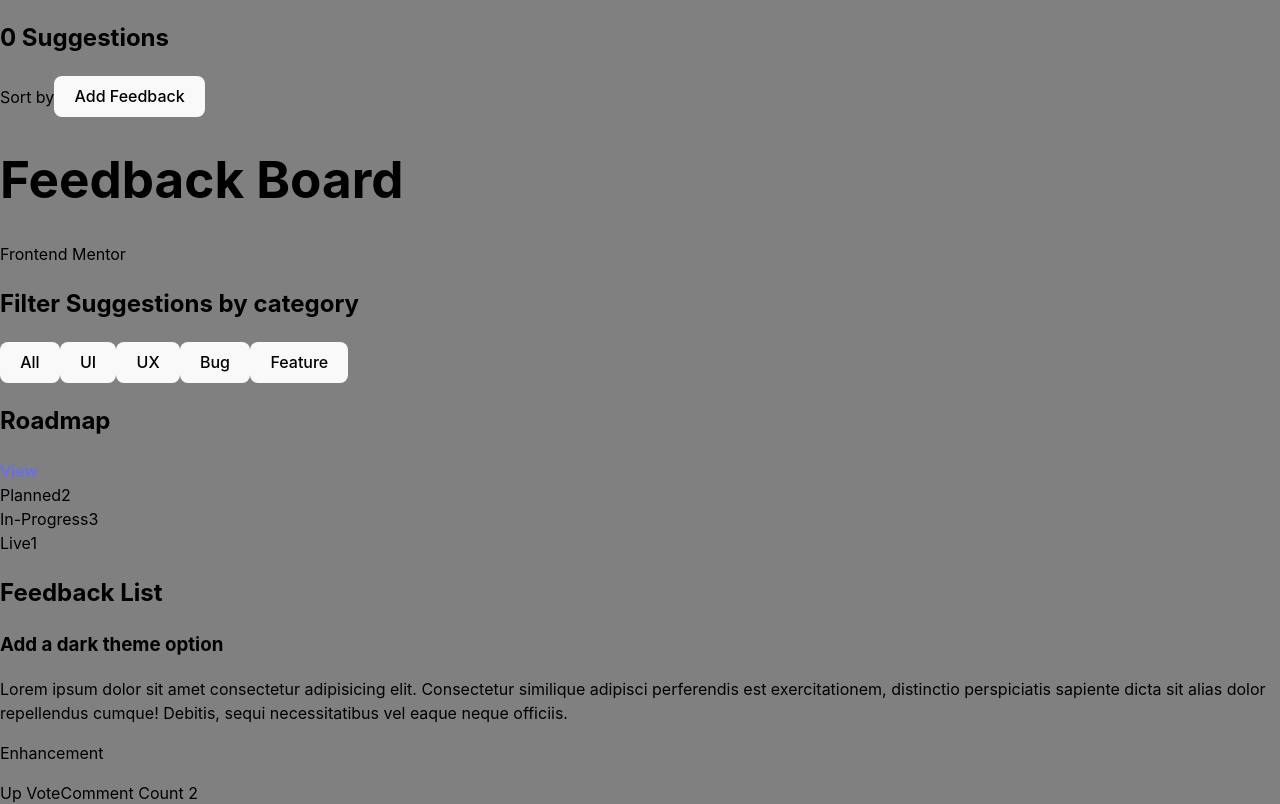
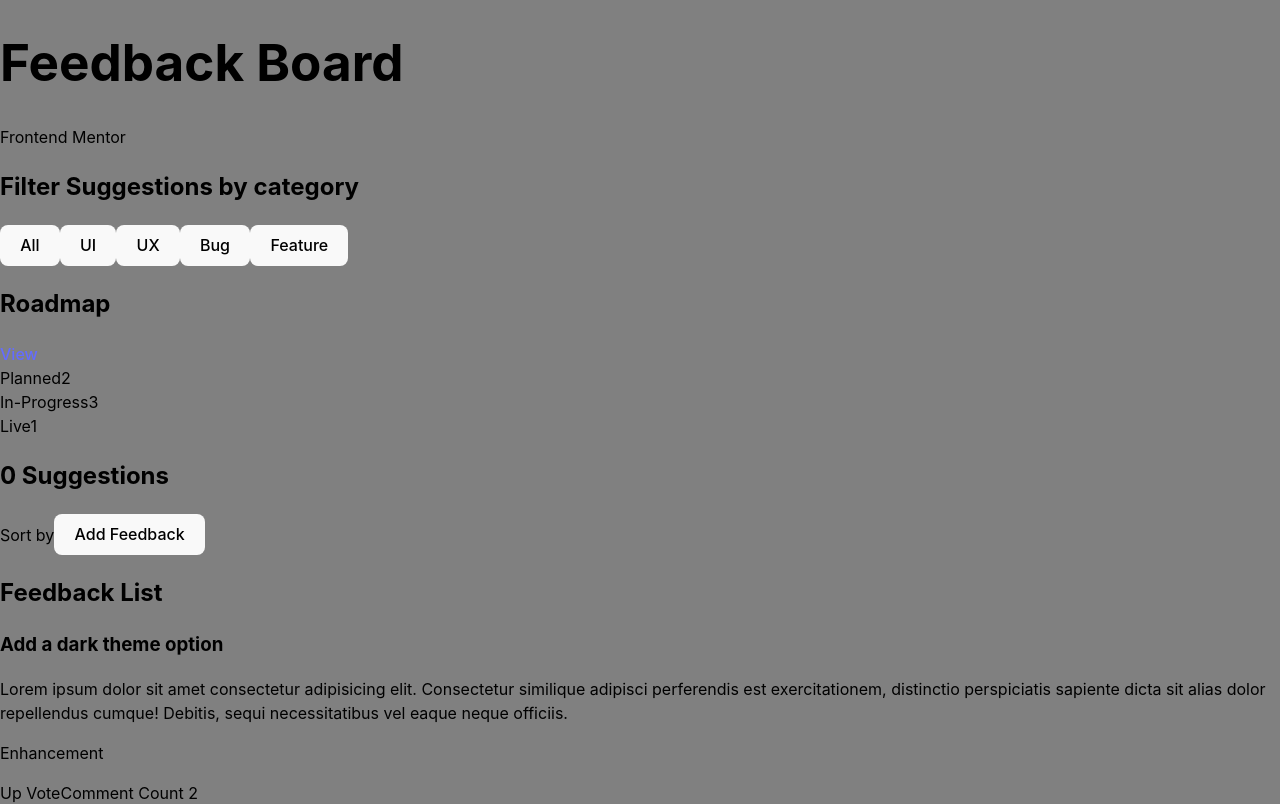
Before and after one commit to crsecu/productFeedbackApp, a React app: page /feedbackBoard in a window 1280 px wide. Shown: the top 804 px of the page. Built offline with nearby package versions, Linux system fonts and the light colour scheme; the HTML template or start-up script is replaced by a standard one.

Commit message:
refactored routing by removing layout route; switched to rendering components individually for improved structure and semantics

```diff
--- a/src/App.tsx
+++ b/src/App.tsx
@@ -1,5 +1,4 @@
 import { RouterProvider, createBrowserRouter } from "react-router-dom";
-import Layout from "./ui/Layout";
 import Home from "./ui/Home";
 import FeedbackBoard from "./features/feedback/FeedbackBoard";
 import Roadmap from "./features/roadmap/Roadmap";
@@ -14,10 +13,6 @@ const router = createBrowserRouter([
     element: <Home />,
     errorElement: <ErrorPage />,
   },
-  {
-    element: <Layout />,
-    errorElement: <ErrorPage />,
-    children: [
   {
     path: "/feedbackBoard",
     element: <FeedbackBoard />,
@@ -38,8 +33,6 @@ const router = createBrowserRouter([
     path: "/feedbackDetail/:feedbackId",
     element: <FeedbackDetail />,
   },
-    ],
-  },
 ]);
 
 function App(): React.JSX.Element {
--- a/src/features/feedback/FeedbackBoard.tsx
+++ b/src/features/feedback/FeedbackBoard.tsx
@@ -2,15 +2,21 @@ import PageHeader from "../../ui/PageHeader";
 import FilterByCategory from "./FilterByCategory";
 import RoadmapPreviewTile from "../roadmap/RoadmapPreviewTile";
 import FeedbackList from "./FeedbackList";
+import ActionBar from "../../ui/ActionBar";
 
 function FeedbackBoard(): React.JSX.Element {
   return (
-    <div>
+    <>
       <PageHeader />
-      <FilterByCategory />
-      <RoadmapPreviewTile />
-      <FeedbackList />
-    </div>
+      <aside>
+        <FilterByCategory />
+        <RoadmapPreviewTile />
+      </aside>
+      <main>
+        <ActionBar />
+        <FeedbackList />
+      </main>
+    </>
   );
 }
 
--- a/src/ui/ActionBar.tsx
+++ b/src/ui/ActionBar.tsx
@@ -1,10 +1,8 @@
+import FeedbackCount from "../features/feedback/FeedbackCount";
 function ActionBar(): React.JSX.Element {
   return (
     <section>
-      {/* TO DO: Consider refactoring this component into a layout component; use FeedbackCount instead of <h2>*/}
-      <h2>
-        <span>0</span> Suggestions
-      </h2>
+      <FeedbackCount />
       <span>Sort by</span>
       <button>Add Feedback</button>
     </section>
```
Lines whose indentation alone changed are shown as unchanged.
